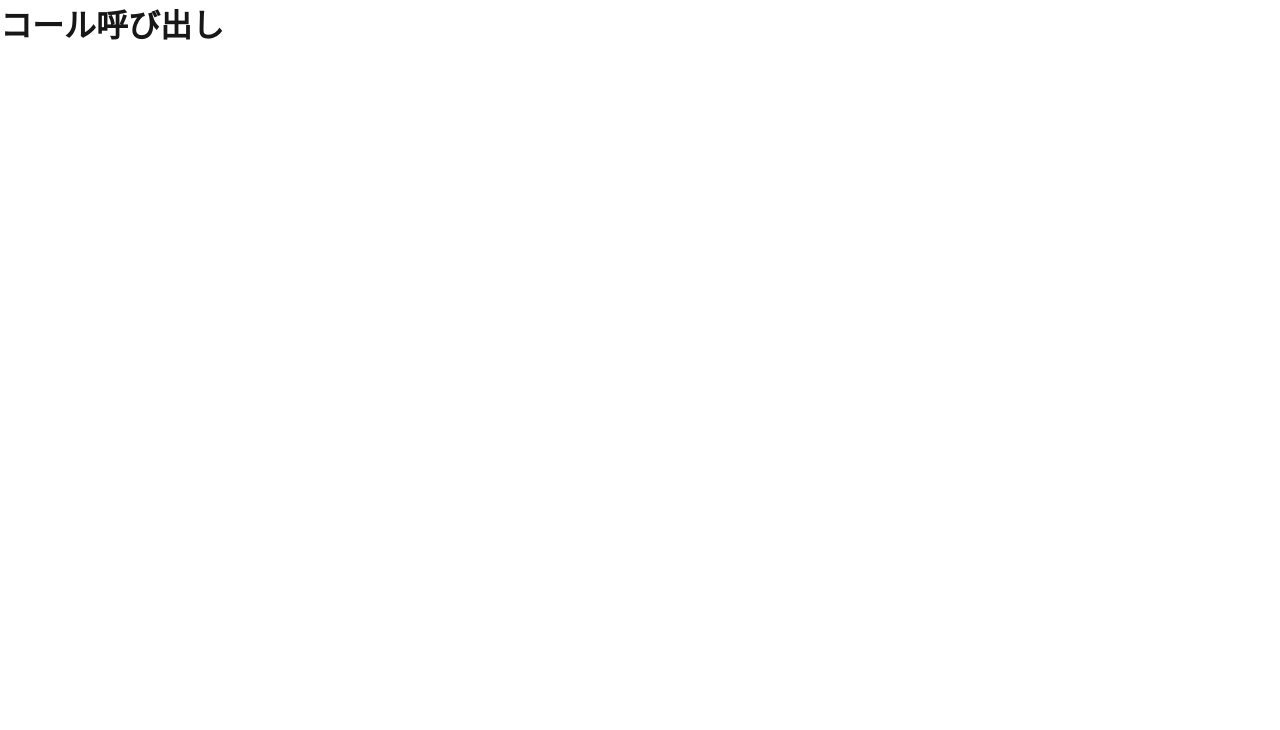
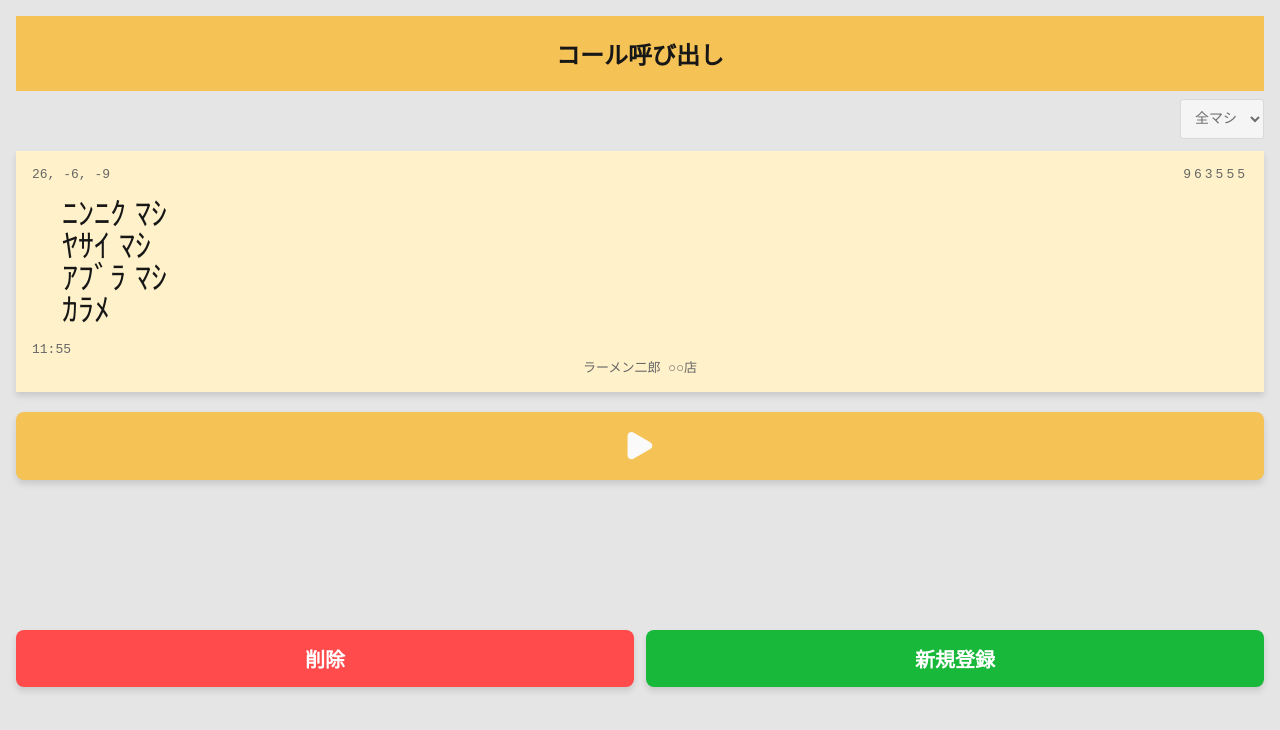
Before and after one commit to halt0413/jirou, a Next.js app in the folder apps/web/: page /calls in a window 1280 px wide. Shown: the top 730 px of the page. Built offline with nearby package versions, Linux system fonts and the light colour scheme.

Commit message:
feat: コール機能のUIコンポーネントを追加し、スタイルを整備

```diff
--- /dev/null
+++ b/apps/web/src/features/calls/components/CallSelect.module.css
@@ -0,0 +1,15 @@
+.wrapper {
+  display: flex;
+  justify-content: flex-end;
+  margin: 8px 0 12px;
+}
+
+.select {
+  font-family: "IBM Plex Mono", monospace;
+  font-size: 14px;
+  padding: 10px;
+  border: 1px solid #D9D9D9;
+  border-radius: 3px;
+  background-color: #f5f5f5;
+  color: #6D6D6D;
+}
--- /dev/null
+++ b/apps/web/src/features/calls/components/CallSelect.tsx
@@ -0,0 +1,27 @@
+import styles from "./CallSelect.module.css";
+
+type CallOption = { id: string; label: string; };
+
+type Props = {
+  options: CallOption[];
+  value: string;
+  onChange: (id: string) => void;
+};
+
+export const CallSelect = ({ options, value, onChange }: Props) => {
+  return (
+    <div className={styles.wrapper}>
+      <select
+        className={styles.select}
+        value={value}
+        onChange={(e) => onChange(e.target.value)}
+      >
+        {options.map((o) => (
+          <option key={o.id} value={o.id}>
+            {o.label}
+          </option>
+        ))}
+      </select>
+    </div>
+  );
+};
--- /dev/null
+++ b/apps/web/src/features/calls/components/CallsPlayContainer.module.css
@@ -0,0 +1,24 @@
+.page {
+  background: #e5e5e5;
+  min-height: 100vh;
+  padding: 16px;
+}
+
+.header {
+  background: #F5C255;
+  text-align: center;
+  font-weight: bold;
+  padding: 20px;
+  font-size: 24px;
+}
+
+.bottomButtons {
+  margin-top: 150px;
+  display: flex;
+  justify-content: space-between;
+  gap: 12px;
+}
+
+.bottomButtons > * {
+  flex: 1;
+}
--- a/apps/web/src/features/calls/components/CallsPlayContainer.tsx
+++ b/apps/web/src/features/calls/components/CallsPlayContainer.tsx
@@ -1,7 +1,46 @@
+"use client";
+
+import styles from "./CallsPlayContainer.module.css";
+import { useState } from "react";
+import { CallSelect } from "./CallSelect";
+import { TicketCard } from "./TicketCard";
+import { PlayButton } from "./PlayButton";
+import { Button } from "@/shared/ui/Button";
+
 export const CallsPlayPage = () => {
+  const [selectedId, setSelectedId] = useState("1");
+
   return (
-    <div>
-      <h1>コール呼び出し</h1>
+    <div className={styles.page}>
+      {/* ヘッダー */}
+      <header className={styles.header}>
+        コール呼び出し
+      </header>
+
+      {/* セレクト */}
+      <div>
+        <CallSelect
+          options={[{ id: "1", label: "全マシ" }]}
+          value={selectedId}
+          onChange={setSelectedId}
+        />
+      </div>
+
+      {/* 食券カード */}
+      <TicketCard
+        lines={["ニンニク マシ", "ヤサイ マシ", "アブラ マシ", "カラメ"]}
+        shopText="ラーメン二郎 ○○店"
+        timeText="11:55"
+      />
+
+      {/* 再生ボタン */}
+      <PlayButton onClick={() => console.log("play")} />
+
+      {/* 下ボタン */}
+      <div className={styles.bottomButtons}>
+        <Button variant="danger">削除</Button>
+        <Button variant="success">新規登録</Button>
+      </div>
     </div>
   );
 }
--- /dev/null
+++ b/apps/web/src/features/calls/components/PlayButton.module.css
@@ -0,0 +1,13 @@
+.button {
+  width: 100%;
+  padding: 20px 0;
+  margin: 10px 0;
+  background: #F5C255;
+  border: none;
+  border-radius: 8px;
+  display: flex;
+  justify-content: center;
+  align-items: center;
+  cursor: pointer;
+  box-shadow: 0 4px 6px rgba(0, 0, 0, 0.12);
+}
--- /dev/null
+++ b/apps/web/src/features/calls/components/PlayButton.tsx
@@ -0,0 +1,15 @@
+import styles from "./PlayButton.module.css";
+import PlayIcon from "../assets/Play.svg";
+import Image from "next/image";
+
+type Props = {
+  onClick?: () => void;
+};
+
+export const PlayButton = ({ onClick }: Props) => {
+  return (
+    <button className={styles.button} onClick={onClick}>
+      <Image src={PlayIcon} alt="再生" width={28} height={28} />
+    </button>
+  );
+};
--- /dev/null
+++ b/apps/web/src/features/calls/components/TicketCard.module.css
@@ -0,0 +1,37 @@
+.ticket {
+  background: #FFF1C9;
+  padding: 16px;
+  box-shadow: 0 4px 6px rgba(0, 0, 0, 0.12);
+  margin-bottom: 20px;
+}
+
+.ticketTop {
+  font-family: "IBM Plex Mono", monospace;
+  display: flex;
+  justify-content: space-between;
+  font-size: 13px;
+  color: #666;
+}
+
+.ticketBottom {
+  font-family: "IBM Plex Mono", monospace;
+  display: flex;
+  flex-direction: column;
+  font-size: 13px;
+  color: #666;
+}
+
+.ticketBody {
+  margin: 16px 0 16px 30px;
+  font-size: 32px;
+  font-weight: 300;
+  line-height: 1;
+}
+
+.serialText {
+  letter-spacing: 3px;
+}
+
+.shopText {
+    align-self: center;
+}
--- /dev/null
+++ b/apps/web/src/features/calls/components/TicketCard.tsx
@@ -0,0 +1,38 @@
+import styles from "./TicketCard.module.css";
+import { toHalfWidthKana } from "../lib/toHalfWidthKana";
+
+export type TicketCardProps = {
+  dateText?: string;      // "26, -6, -9" みたいなやつ
+  serialText?: string;      // "963555"
+  lines: string[];          // コールの行
+  timeText?: string;        // "11:55"
+  shopText?: string;        // "ラーメン二郎 ○○店"
+};
+
+export const TicketCard = ({
+  dateText = "26, -6, -9",
+  serialText = "963555",
+  lines,
+  timeText = "11:55",
+  shopText = "ラーメン二郎 ○○店",
+}: TicketCardProps) => {
+  return (
+    <section className={styles.ticket}>
+      <div className={styles.ticketTop}>
+        <span>{dateText}</span>
+        <span className={styles.serialText}>{serialText}</span>
+      </div>
+
+      <div className={styles.ticketBody}>
+        {lines.map((t, i) => (
+          <p key={`${t}-${i}`}>{toHalfWidthKana(t)}</p>
+        ))}
+      </div>
+
+      <div className={styles.ticketBottom}>
+        <span>{timeText}</span>
+        <span className={styles.shopText}>{shopText}</span>
+      </div>
+    </section>
+  );
+};
--- /dev/null
+++ b/apps/web/src/features/calls/lib/toHalfWidthKana.ts
@@ -0,0 +1,37 @@
+const escapeRegExp = (s: string) => s.replace(/[.*+?^${}()|[\]\\]/g, "\\$&");
+
+export const toHalfWidthKana = (str: string) => {
+  const kanaMap: Record<string, string> = {
+    "ガ": "ｶﾞ", "ギ": "ｷﾞ", "グ": "ｸﾞ", "ゲ": "ｹﾞ", "ゴ": "ｺﾞ",
+    "ザ": "ｻﾞ", "ジ": "ｼﾞ", "ズ": "ｽﾞ", "ゼ": "ｾﾞ", "ゾ": "ｿﾞ",
+    "ダ": "ﾀﾞ", "ヂ": "ﾁﾞ", "ヅ": "ﾂﾞ", "デ": "ﾃﾞ", "ド": "ﾄﾞ",
+    "バ": "ﾊﾞ", "ビ": "ﾋﾞ", "ブ": "ﾌﾞ", "ベ": "ﾍﾞ", "ボ": "ﾎﾞ",
+    "パ": "ﾊﾟ", "ピ": "ﾋﾟ", "プ": "ﾌﾟ", "ペ": "ﾍﾟ", "ポ": "ﾎﾟ",
+    "ヴ": "ｳﾞ",
+
+    "ア": "ｱ", "イ": "ｲ", "ウ": "ｳ", "エ": "ｴ", "オ": "ｵ",
+    "カ": "ｶ", "キ": "ｷ", "ク": "ｸ", "ケ": "ｹ", "コ": "ｺ",
+    "サ": "ｻ", "シ": "ｼ", "ス": "ｽ", "セ": "ｾ", "ソ": "ｿ",
+    "タ": "ﾀ", "チ": "ﾁ", "ツ": "ﾂ", "テ": "ﾃ", "ト": "ﾄ",
+    "ナ": "ﾅ", "ニ": "ﾆ", "ヌ": "ﾇ", "ネ": "ﾈ", "ノ": "ﾉ",
+    "ハ": "ﾊ", "ヒ": "ﾋ", "フ": "ﾌ", "ヘ": "ﾍ", "ホ": "ﾎ",
+    "マ": "ﾏ", "ミ": "ﾐ", "ム": "ﾑ", "メ": "ﾒ", "モ": "ﾓ",
+    "ヤ": "ﾔ", "ユ": "ﾕ", "ヨ": "ﾖ",
+    "ラ": "ﾗ", "リ": "ﾘ", "ル": "ﾙ", "レ": "ﾚ", "ロ": "ﾛ",
+    "ワ": "ﾜ", "ヲ": "ｦ", "ン": "ﾝ",
+
+    "ァ": "ｧ", "ィ": "ｨ", "ゥ": "ｩ", "ェ": "ｪ", "ォ": "ｫ",
+    "ッ": "ｯ", "ャ": "ｬ", "ュ": "ｭ", "ョ": "ｮ",
+    "ー": "ｰ",
+    "。": "｡", "、": "､", "「": "｢", "」": "｣", "・": "･",
+    "　": " ",
+  };
+
+  const keys = Object.keys(kanaMap)
+    .sort((a, b) => b.length - a.length)
+    .map(escapeRegExp);
+
+  const reg = new RegExp(keys.join("|"), "g");
+
+  return str.replace(reg, (s) => kanaMap[s] ?? s);
+};
--- /dev/null
+++ b/apps/web/src/shared/ui/Button.module.css
@@ -0,0 +1,41 @@
+.button {
+  padding: 14px 20px;
+  border: none;
+  border-radius: 8px;
+  font-size: 20px;
+  font-weight: 600;
+  cursor: pointer;
+  transition: 0.15s ease;
+  box-shadow: 0 4px 6px rgba(0, 0, 0, 0.12);
+}
+
+/* 幅100% */
+.fullWidth {
+  width: 100%;
+}
+
+/* 削除 */
+.danger {
+  background: #ff4b4b;
+  color: white;
+}
+
+.danger:hover {
+  background: #e33f3f;
+}
+
+/* 新規登録 */
+.success {
+  background: #18b83a;
+  color: white;
+}
+
+.success:hover {
+  background: #149d31;
+}
+
+/* デフォルト */
+.primary {
+  background: #e0b24a;
+  color: white;
+}
--- /dev/null
+++ b/apps/web/src/shared/ui/Button.tsx
@@ -0,0 +1,26 @@
+import styles from "./Button.module.css";
+
+type Props = {
+  children: React.ReactNode;
+  onClick?: () => void;
+  variant?: "danger" | "success" | "primary";
+  fullWidth?: boolean;
+};
+
+export const Button = ({
+  children,
+  onClick,
+  variant = "primary",
+  fullWidth = false,
+}: Props) => {
+  return (
+    <button
+      onClick={onClick}
+      className={`${styles.button} ${styles[variant]} ${
+        fullWidth ? styles.fullWidth : ""
+      }`}
+    >
+      {children}
+    </button>
+  );
+};
```
Also changed, not shown: apps/web/src/features/calls/assets/Play.svg (added).
